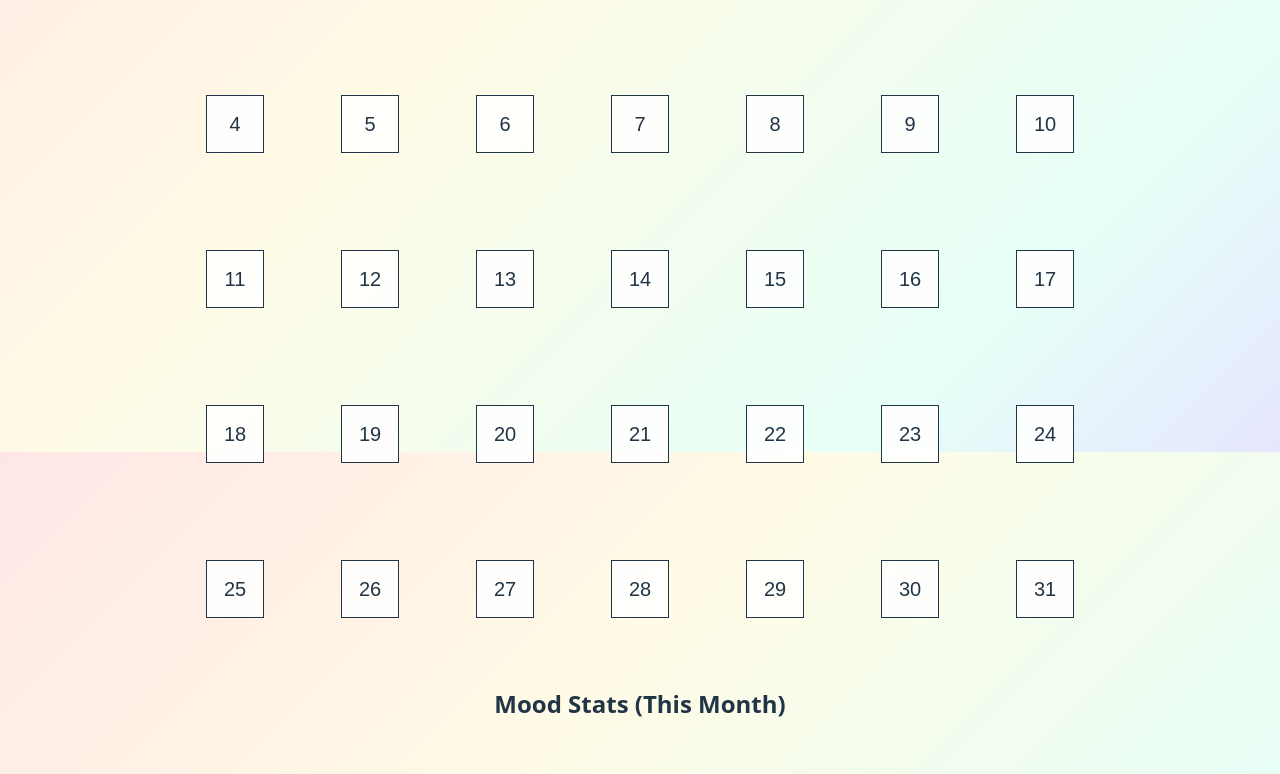
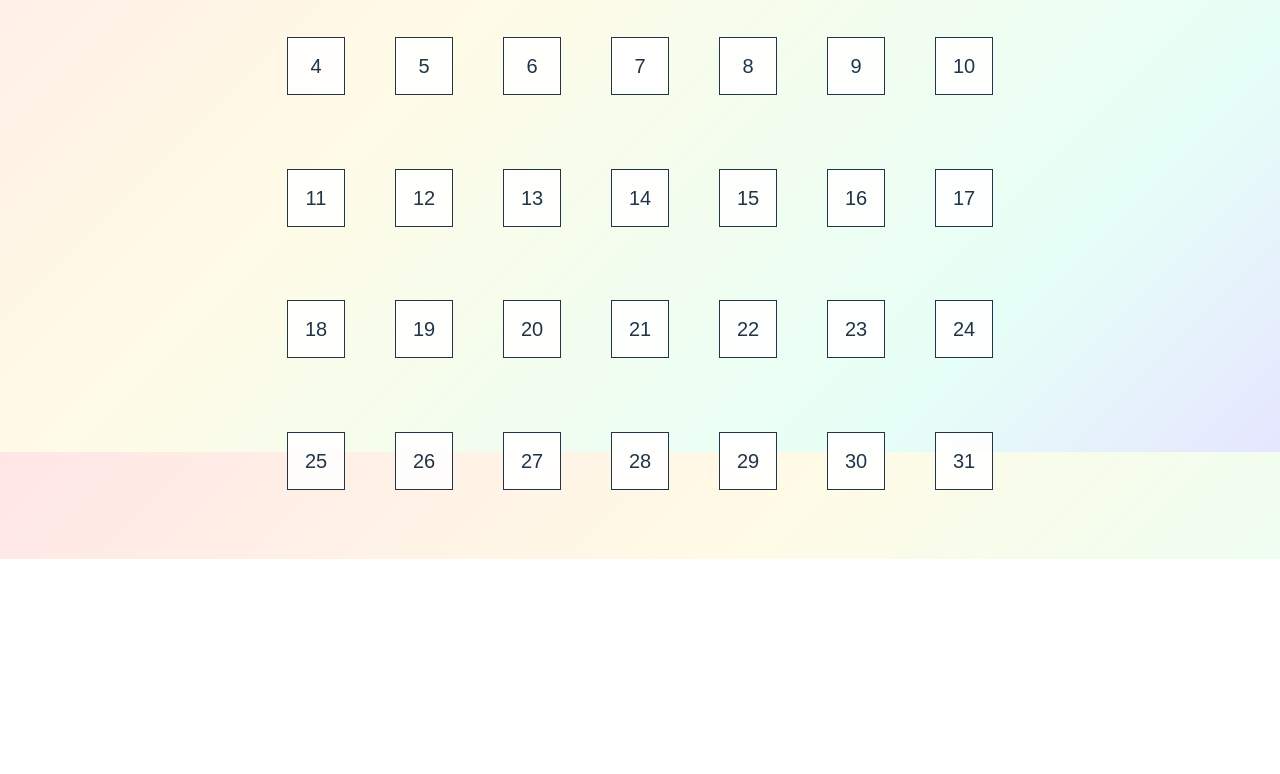
Before and after one commit to agargi007/mood-tracker-, a Vue app: page /tracker in a window 1280 px wide. Shown: the part 348-1122 px from the top of the page. After the commit the page ends 907 px from the top, so only its background shows below. Built offline with nearby package versions, Linux system fonts and the light colour scheme.

Commit message:
Remove monthly stats from calendar page and keep pastel summer theme

```diff
--- a/src/TrackerContent.vue
+++ b/src/TrackerContent.vue
@@ -5,7 +5,7 @@
       <div class="flex-1 flex flex-col justify-center w-full">
         <CalendarGrid :moods-by-date="moodsByDate" :on-edit="editMoodForDate" :selected-mood="selectedMood" :is-dark="false" />
       </div>
-      <MoodStats :moods-by-date="moodsByDate" />
+      <!-- <MoodStats :moods-by-date="moodsByDate" /> -->
     </div>
   </div>
 </template>
--- a/src/components/CalendarGrid.vue
+++ b/src/components/CalendarGrid.vue
@@ -97,8 +97,8 @@ function editDay(date) {
 
 /* Restrict calendar grid to a fixed box size */
 .calendar-box {
-  width: 25cm;
-  height: 25cm;
+  width: 20cm;
+  height: 20cm;
   max-width: 98vw;
   max-height: 70vw;
   min-width: 320px;
```
